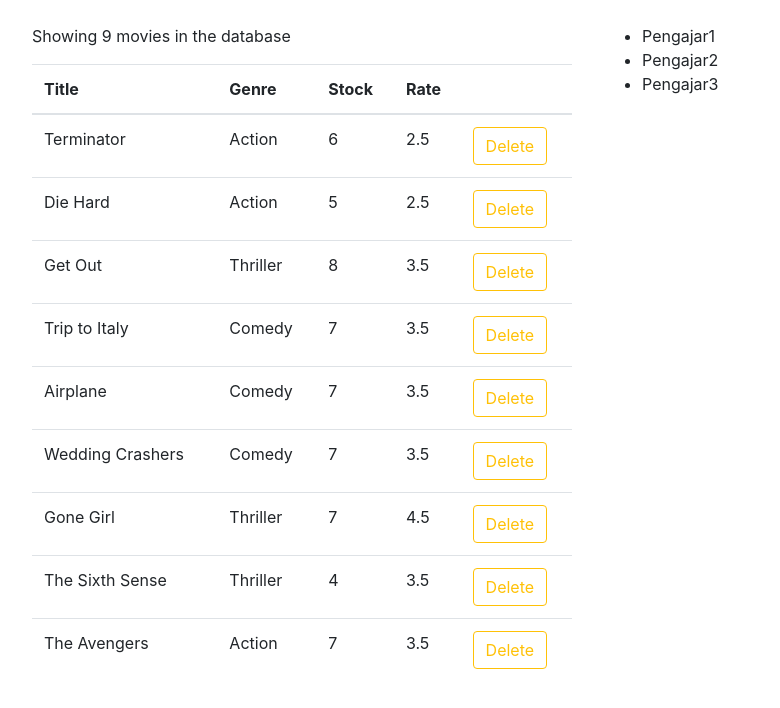
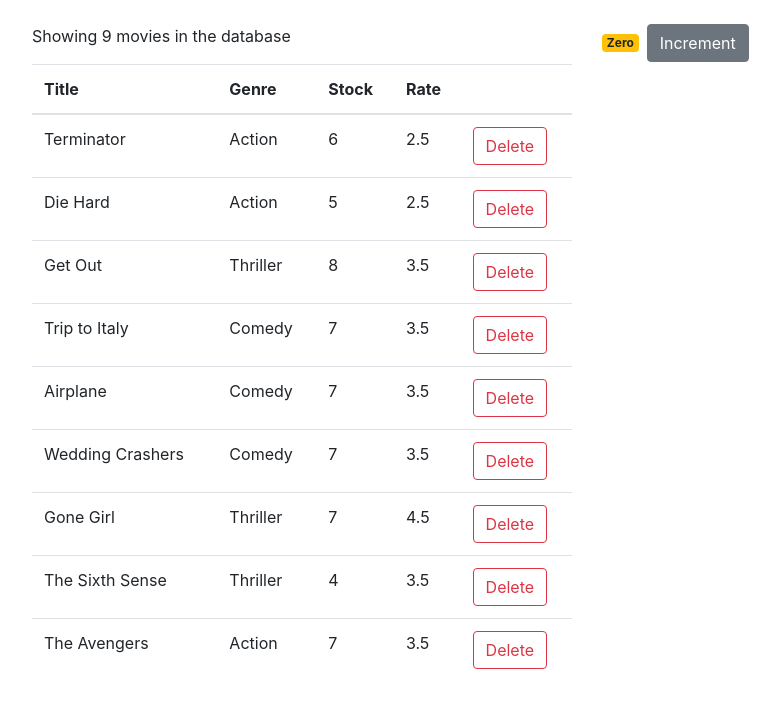
Before and after one commit to anggifergian/fsw-chapter-8, a React (Create React App) app: page / in a window 1280 px wide. Shown: the top 708 px of the page, without its empty margins (53-833 px from the left). Built offline with nearby package versions, Linux system fonts and the light colour scheme.

Commit message:
Handling delete movies

```diff
--- a/src/components/Movies.jsx
+++ b/src/components/Movies.jsx
@@ -3,7 +3,12 @@
 
 class Movies extends Component {
   state = {
-      movies: getMovies(),
+    movies: getMovies(),
+  };
+
+  deleteMovies = (movie) => {
+    const movies = this.state.movies.filter((m) => m._id !== movie._id);
+    this.setState({ movies });
   };
 
   listingMovies = () => {
@@ -16,7 +21,12 @@
           <td>{movie.numberInStock}</td>
           <td>{movie.dailyRentalRate}</td>
           <td>
-            <button className="btn btn-outline-warning">Delete</button>
+            <button
+              onClick={() => this.deleteMovies(movie)}
+              className="btn btn-outline-danger"
+            >
+              Delete
+            </button>
           </td>
         </tr>
       );
@@ -31,6 +41,10 @@
   };
 
   render() {
+    const { length } = this.state.movies;
+
+    if (length === 0) return <p>There are no movie in the database.</p>;
+
     return (
       <React.Fragment>
         <div>{this.numberOfMovies()}</div>
@@ -47,7 +61,7 @@
           <tbody>{this.listingMovies()}</tbody>
         </table>
       </React.Fragment>
-    )
+    );
   }
 }
 
--- a/src/components/counter.jsx
+++ b/src/components/counter.jsx
@@ -22,8 +22,31 @@
     });
   };
 
+  handlingCounter = () => {
+    const {counters} = this.state;
+    this.setState({
+      counters: counters + 1
+    })
+  }
+
   render() {
-    return <ul>{this.listingPengajars()}</ul>;
+    return (
+      <div>
+        <span className={this.getBadgeColor()}>{this.formatCount()}</span>
+        <button onClick={this.handlingCounter} className="btn btn-secondary">Increment</button>
+      </div>
+    )
+  }
+
+  getBadgeColor = () => {
+    let classes = "mr-2 badge badge-";
+    classes += this.state.counters === 0 ? 'warning' : 'primary';
+    return classes;
+  }
+
+  formatCount = () => {
+    const {counters} = this.state;
+    return counters === 0 ? "Zero" : counters;
   }
 }
 
```
